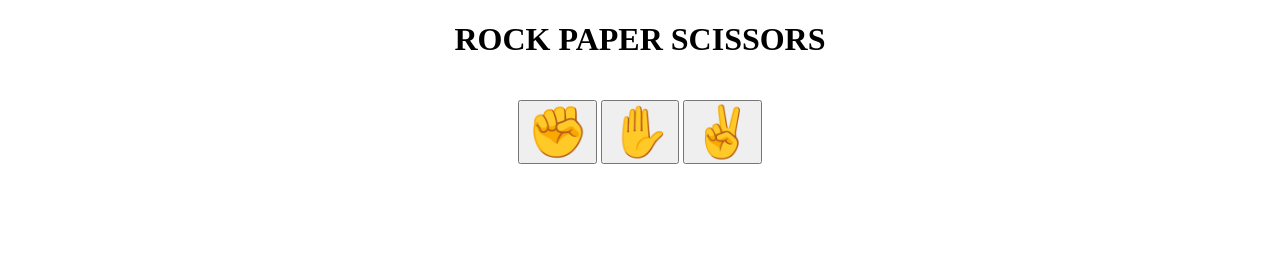
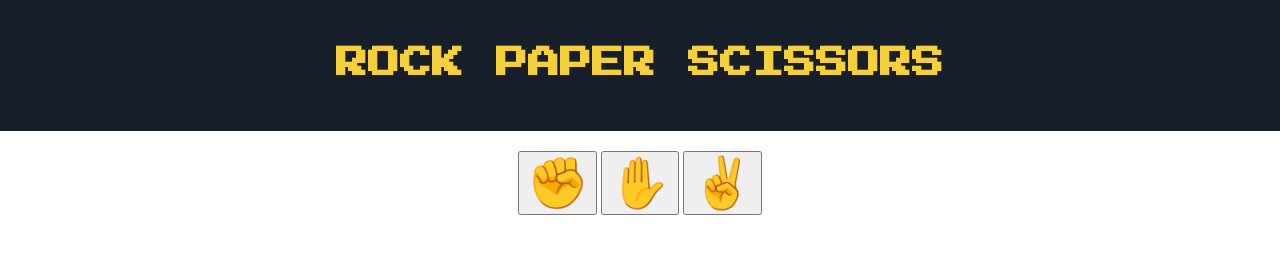
Before and after one commit to jm-mogo/Rock-rock-scissors, a plain HTML site: page index.html in a window 1280 px wide. Drawn offline with Linux system fonts and the light colour scheme.

Commit message:
change title color and font

```diff
--- a/style.css
+++ b/style.css
@@ -1,5 +1,22 @@
+@import url('https://fonts.googleapis.com/css2?family=Press+Start+2P&display=swap');
+
 .game {
     text-align: center;
+}
+
+.title {
+    background-color: #17202A;
+    margin-top: -22px;
+    margin-left: -10px;
+    margin-right: -10px;
+    padding-top: 40px;
+    padding-bottom: 30px;
+}
+
+.title h1 {
+    font-size: 32px;
+    color: #F4D03F;
+    font-family: 'Press Start 2P';
 }
 
 .score {
```
